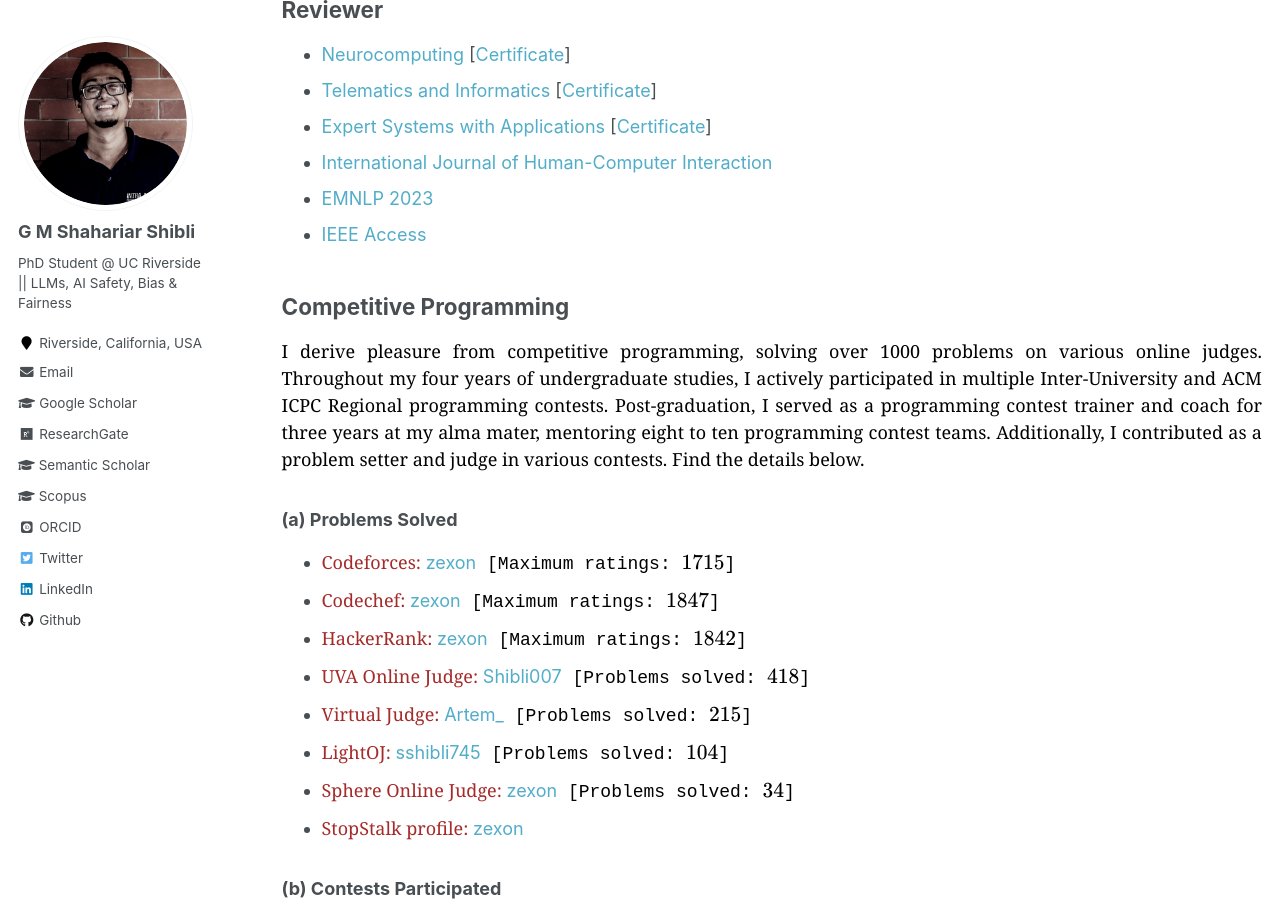
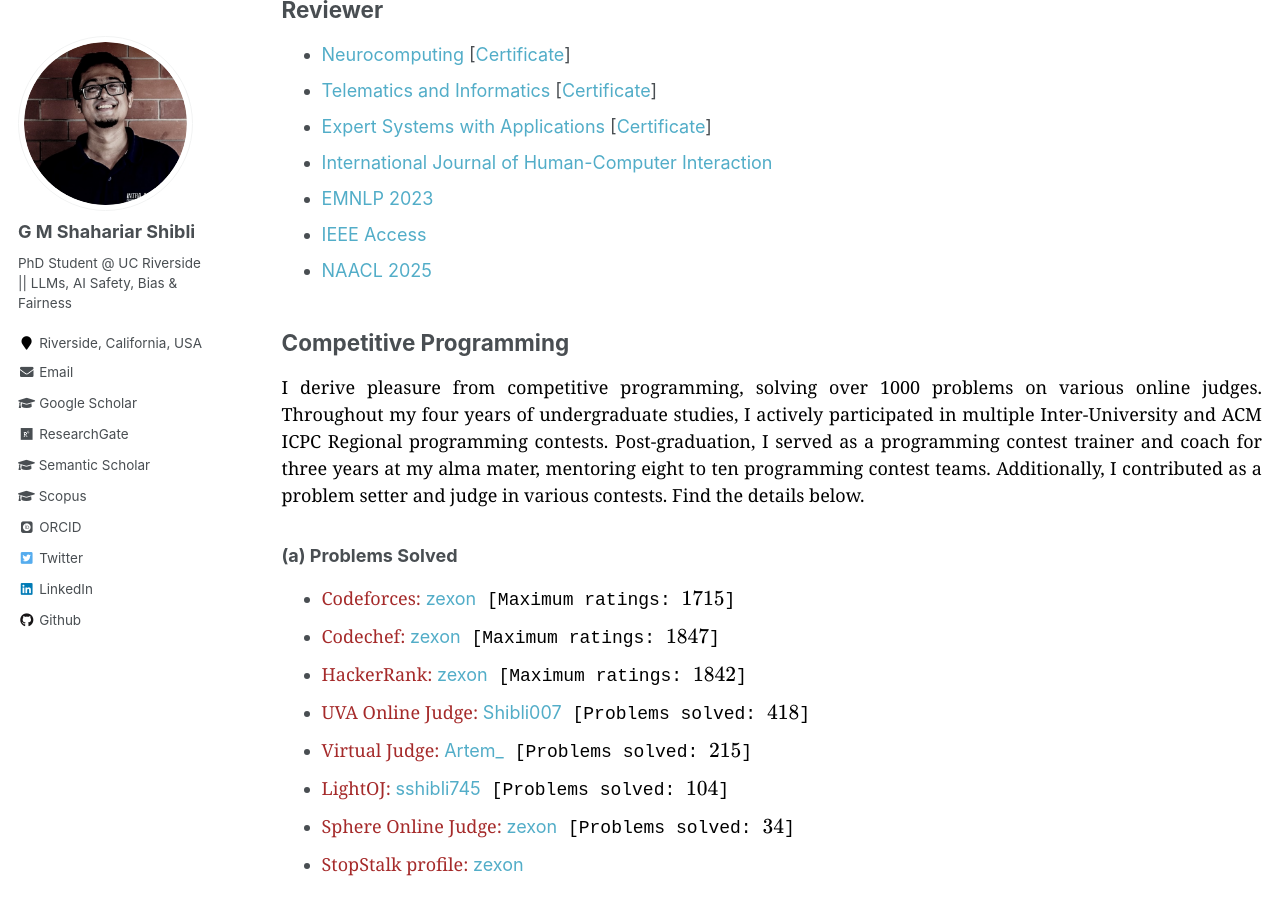
Before and after one commit to shahariar-shibli/shahariar-shibli.github.io, a Jekyll site: the page built from _pages/services.md, in a window 1280 px wide and 900 px high, scrolled down 752 px. Built offline with Jekyll 4.4.1, drawn with Linux system fonts in a browser that asks for light colours; some web fonts are replaced; formulas are drawn with MathJax 3.

Commit message:
Update services.md

```diff
--- a/_pages/services.md
+++ b/_pages/services.md
@@ -39,6 +39,7 @@
 + [International Journal of Human-Computer Interaction](https://www.tandfonline.com/loi/hihc20)
 + [EMNLP 2023](https://2023.emnlp.org/)
 + [IEEE Access](https://ieeeaccess.ieee.org/)
++ [NAACL 2025](https://2025.naacl.org/)
 
 
 ## Competitive Programming
```
